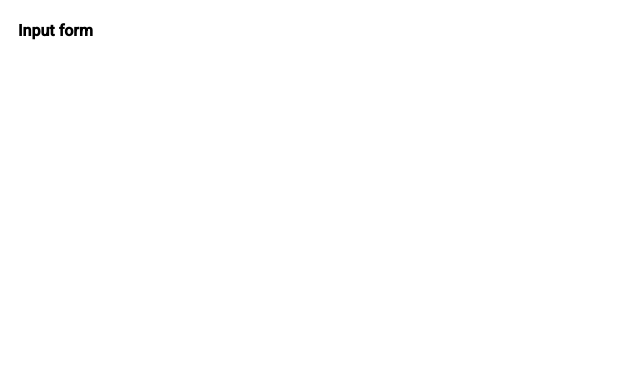
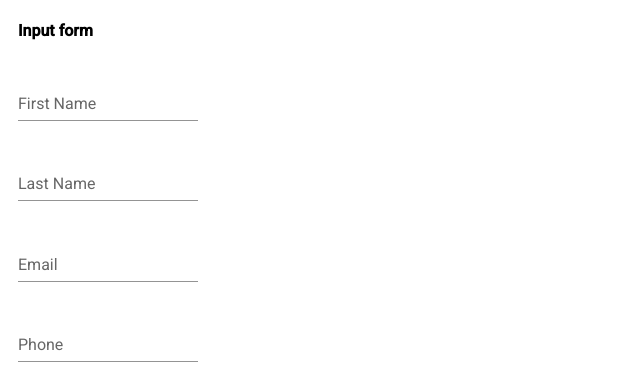
Before and after one commit to FoxGeoff/TestFormAngularRev3, an Angular app: page / in a window 1280 px wide. Shown: the top 388 px of the page, without its empty margins (0-640 px from the left). Built offline with nearby package versions, Linux system fonts and the light colour scheme.

Commit message:
Dashboard Input form

```diff
--- a/src/app/dashboard/dashboard.component.html
+++ b/src/app/dashboard/dashboard.component.html
@@ -1,4 +1,29 @@
 <div class="container">
   <h4>Input form</h4>
-
+  <div class="form">
+    <diV>
+      <mat-form-field appearance="standard">
+        <mat-label>First Name</mat-label>
+        <input matInput [(ngModel)]="firstName" name="firstName" />
+      </mat-form-field>
+    </diV>
+    <div>
+      <mat-form-field appearance="standard">
+        <mat-label>Last Name</mat-label>
+        <input matInput [(ngModel)]="lastName" name="lastName" />
+      </mat-form-field>
+    </div>
+    <div>
+      <mat-form-field appearance="standard">
+        <mat-label>Email</mat-label>
+        <input matInput [(ngModel)]="email" name="email" />
+      </mat-form-field>
+    </div>
+    <div>
+      <mat-form-field appearance="standard">
+        <mat-label>Phone</mat-label>
+        <input matInput [(ngModel)]="phone" name="phone" />
+      </mat-form-field>
+    </div>
+  </div>
 </div>
--- a/src/app/dashboard/dashboard.component.ts
+++ b/src/app/dashboard/dashboard.component.ts
@@ -7,6 +7,11 @@ import { Component, OnInit } from '@angular/core';
 })
 export class DashboardComponent implements OnInit {
 
+  firstName!: string;
+  lastName!: string;
+  email!: string;
+  phone!: string;
+
   constructor() { }
 
   ngOnInit(): void {
```
